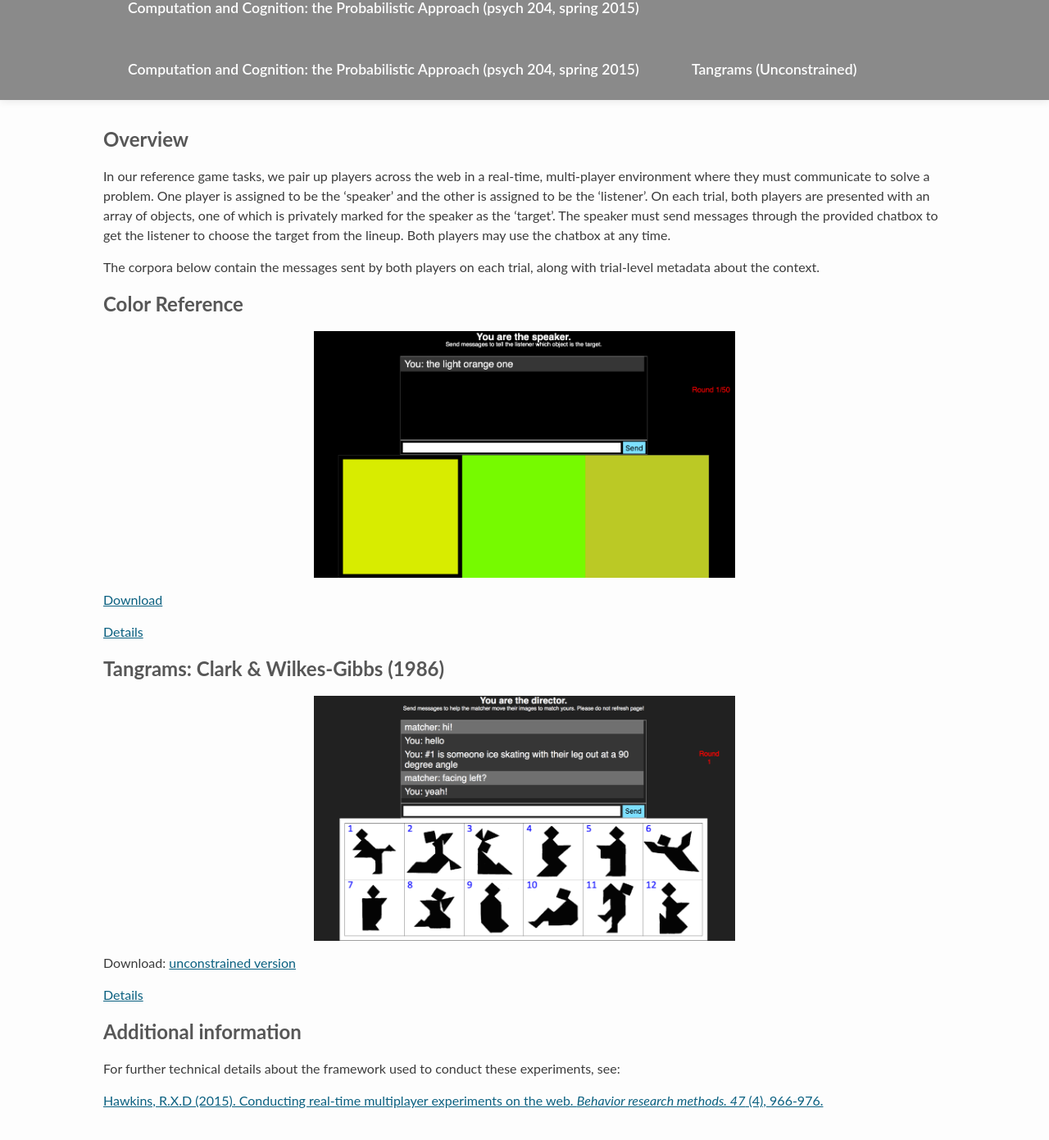
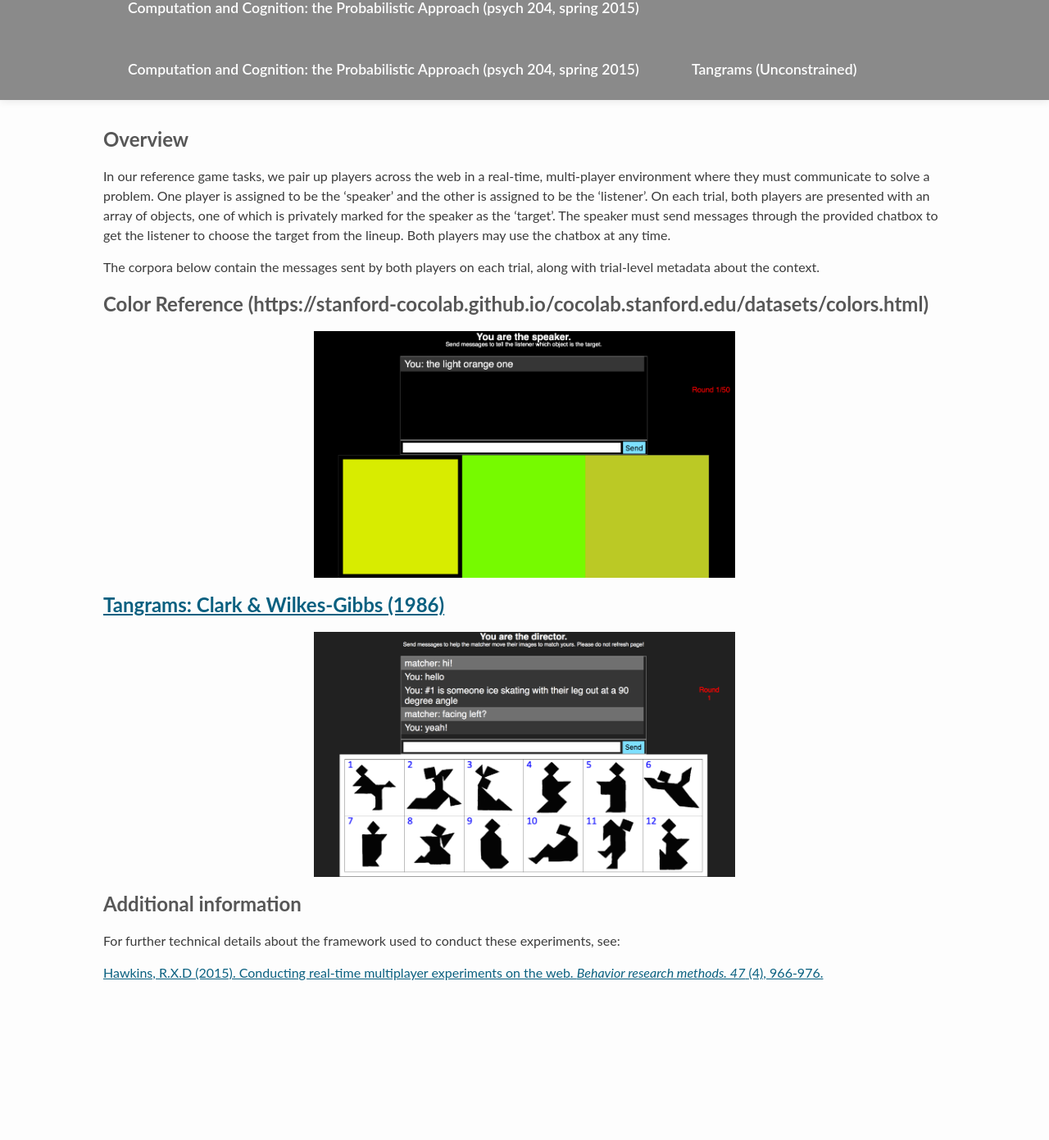
Before and after one commit to stanford-cocolab/cocolab.stanford.edu, a Jekyll site: the page built from 04-data.md, in a window 1280 px wide and 1400 px high, scrolled down 253 px. Shown: the top 1391 px of the window at 82% size. Built offline with Jekyll 4.4.1, drawn with Linux system fonts in a browser that asks for light colours; Markdown is read by kramdown in place of the engine named in the settings; a script that is not in the unit is left out; after the commit the page ends 1497 px from its top, so only the background shows below that.

Commit message:
Move downloads into dataset page

```diff
--- a/04-data.md
+++ b/04-data.md
@@ -10,21 +10,13 @@ In our reference game tasks, we pair up players across the web in a real-time, m
 
 The corpora below contain the messages sent by both players on each trial, along with trial-level metadata about the context.
 
-## Color Reference
+## Color Reference ({{site.url}}{{site.baseurl}}/datasets/colors.html)
 
 <img alt="Speaker's view in color reference task." src="{{site.url}}{{site.baseurl}}/images/research/speakerView.png" width="50%" style="display: block; margin: auto;"/>
 
-[Download](https://raw.githubusercontent.com/futurulus/coop-nets/master/behavioralAnalysis/humanOutput/filteredCorpus.csv)
-
-[Details]({{site.url}}{{site.baseurl}}/datasets/colors.html)
-
-## Tangrams: Clark & Wilkes-Gibbs (1986)
+## [Tangrams: Clark & Wilkes-Gibbs (1986)]({{site.url}}{{site.baseurl}}/datasets/tangrams.html)
 
 <img alt="Speaker's view in color reference task." src="{{site.url}}{{site.baseurl}}/images/research/tangrams.png" width="50%" style="display: block; margin: auto;"/>
-
-Download: [unconstrained version](https://raw.githubusercontent.com/hawkrobe/reference_games/master/data/tangrams_unconstrained/tangramsUnconstrainedMessages.csv)
-
-[Details]({{site.url}}{{site.baseurl}}/datasets/tangrams.html)
 
 ## Additional information
 
```
